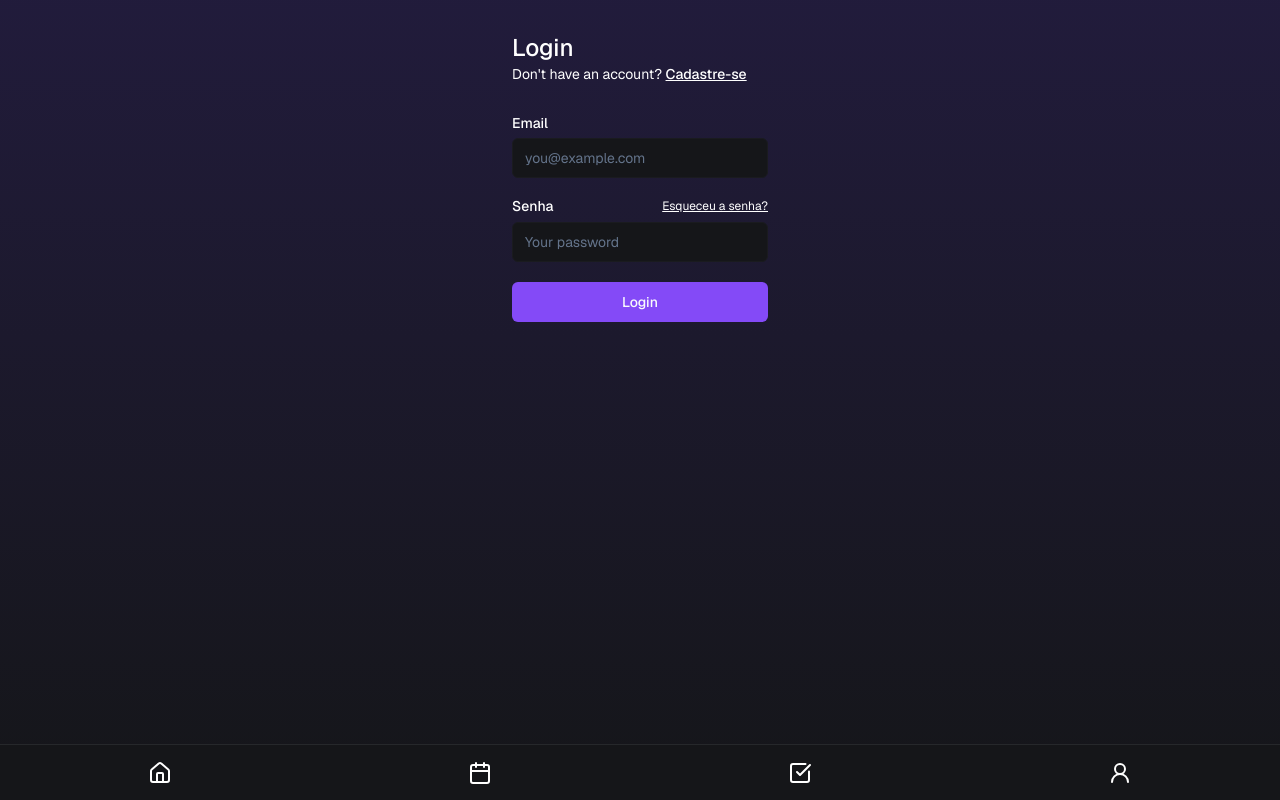
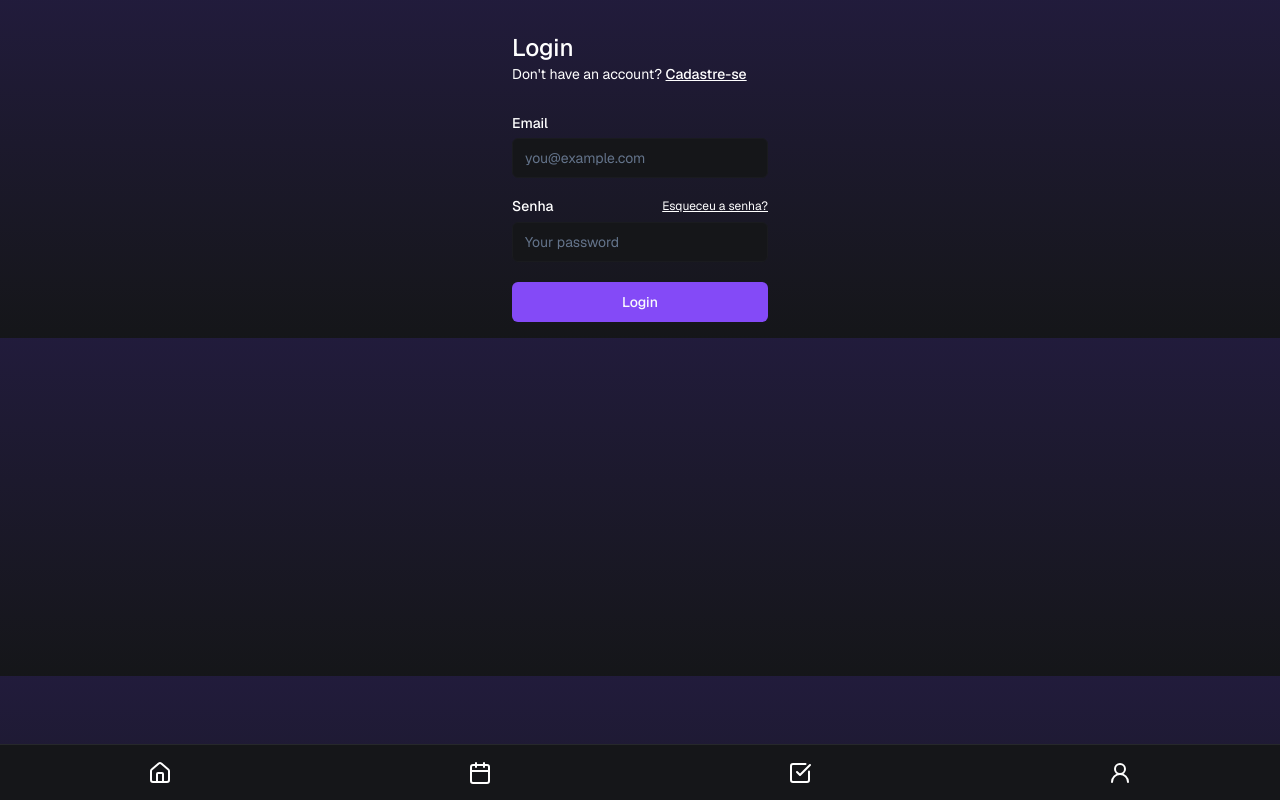
Before and after one commit to TheDuxX/to-do-list, a Next.js app: page /login in a window 1280 px wide. Built offline with nearby package versions, Linux system fonts and the light colour scheme.

Commit message:
feat: adjust height

```diff
--- a/app/layout.tsx
+++ b/app/layout.tsx
@@ -27,9 +27,10 @@ export default function RootLayout({
           enableSystem
           disableTransitionOnChange
         >
-          <main className="h-svh w-svw flex flex-col items-center">
+          <main className="h-fit w-svw flex flex-col items-center">
             {children}
             <FooterMenu />
+          <span className="min-h-2 w-full "></span>
           </main>
         </ThemeProvider>
       </body>
```
